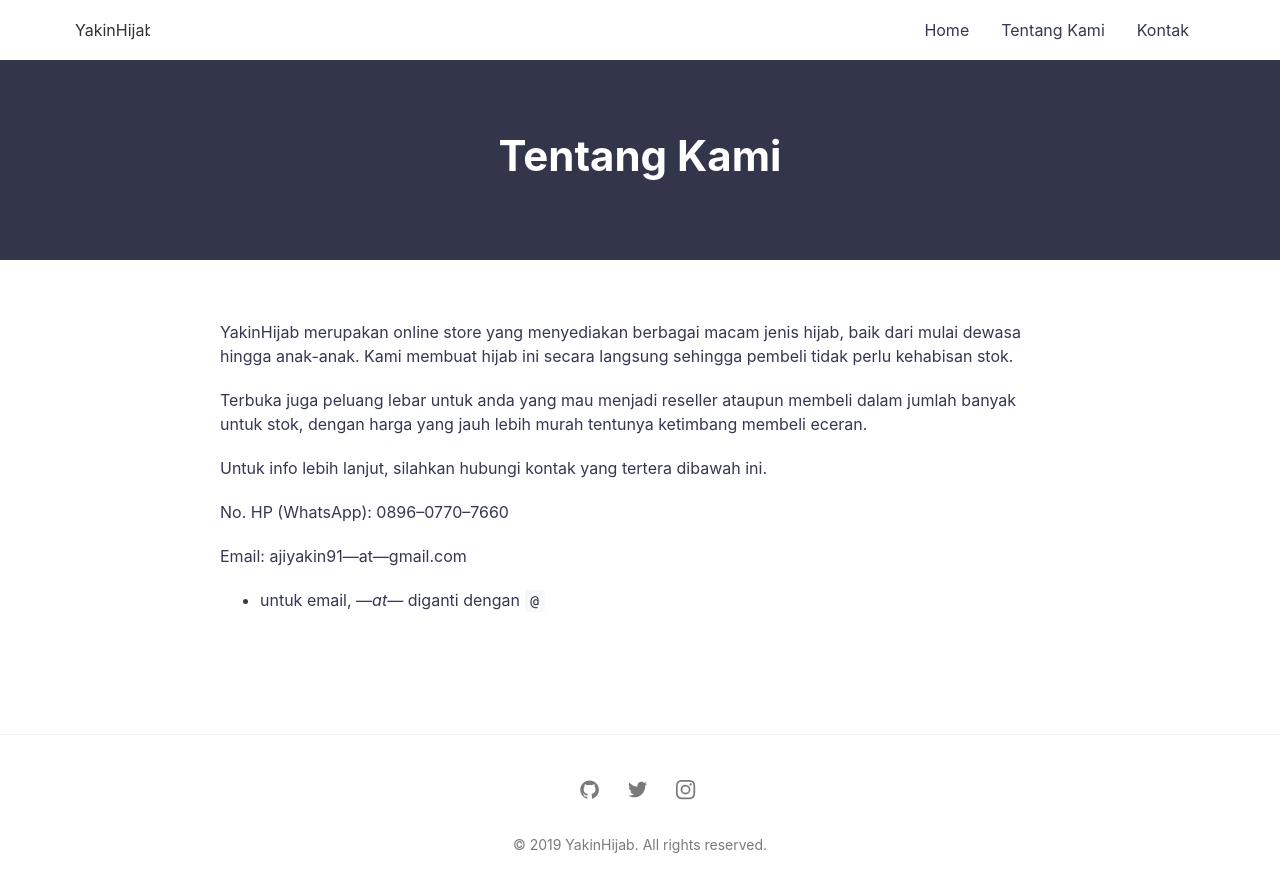
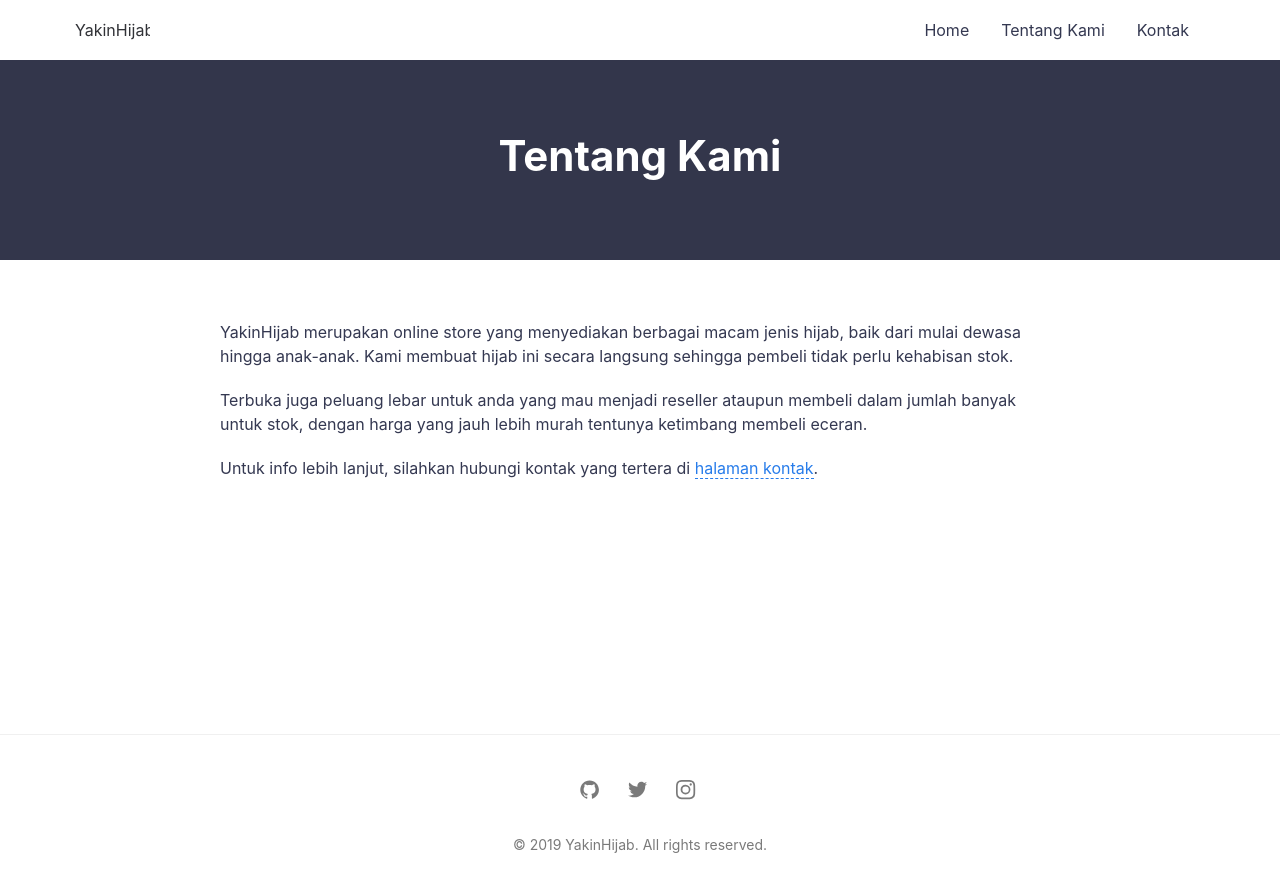
Before and after one commit to theikalman/webhijab, a Jekyll site: the page built from about.md, in a window 1280 px wide. Shown: the top 892 px of the page. Built offline with Jekyll 4.4.1, drawn with Linux system fonts in a browser that asks for light colours.

Commit message:
Remove contact information from About page

```diff
--- a/about.md
+++ b/about.md
@@ -12,10 +12,4 @@ Terbuka juga peluang lebar untuk anda yang mau menjadi reseller ataupun membeli
 dalam jumlah banyak untuk stok, dengan harga yang jauh lebih murah tentunya
 ketimbang membeli eceran.
 
-Untuk info lebih lanjut, silahkan hubungi kontak yang tertera dibawah ini.
-
-No. HP (WhatsApp): 0896--0770--7660
-
-Email: ajiyakin91---at---gmail.com
-
-* untuk email, _---at---_ diganti dengan `@`
+Untuk info lebih lanjut, silahkan hubungi kontak yang tertera di [halaman kontak]({{ site.baseurl }}/kontak).
```
